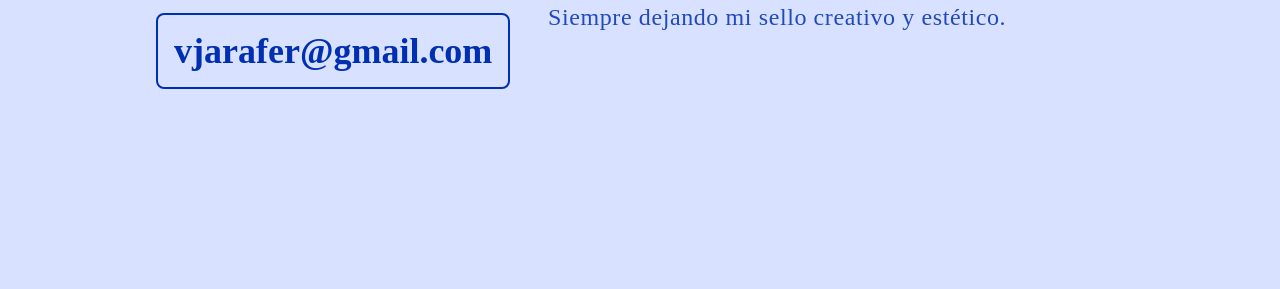
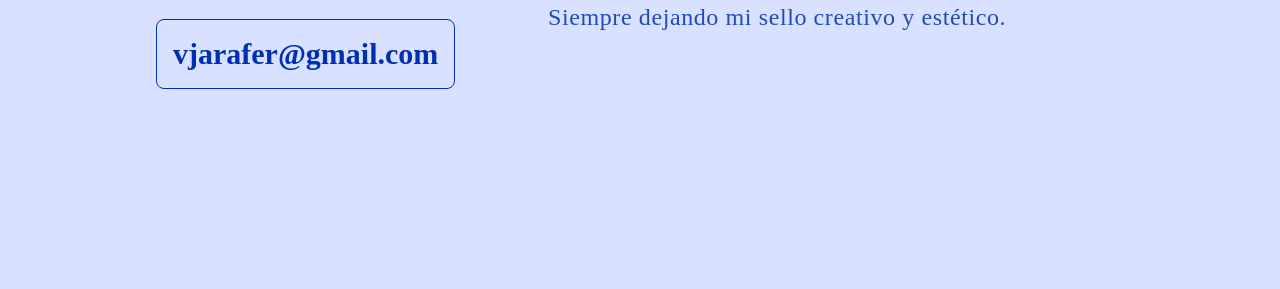
Before and after one commit to vdotjara/tailwindcss-portfolio, a website: page public/index.html in a window 1280 px wide. Shown: the part 887-1176 px from the top of the page. Drawn offline with Linux system fonts and the light colour scheme; some icons are missing; a web font is replaced by a local one.

Commit message:
cta button mx fixed

```diff
--- a/public/index.html
+++ b/public/index.html
@@ -105,7 +105,7 @@
                 </div>
               </div>
               <!-- Contact Button -->
-              <div class="mx-16 md:mx-0">
+              <div class="mx-2 md:mx-0">
                 <a href="#">
                   <div class="cta">
                     <p class="">vjarafer@gmail.com</p>
--- a/src/input.css
+++ b/src/input.css
@@ -22,7 +22,7 @@ body .titulo {
 }
 
 .cta {
-  @apply mx-auto border-2 rounded-lg p-4 border-primary text-3xl font-semibold text-primary md:text-4xl hover:opacity-60 transition duration-300;
+  @apply mx-auto border rounded-lg p-4 border-primary text-2xl font-semibold text-primary md:text-3xl hover:opacity-60 transition duration-300;
 }
 
 .social-btn {
```
Also changed, not shown: public/style.css.
